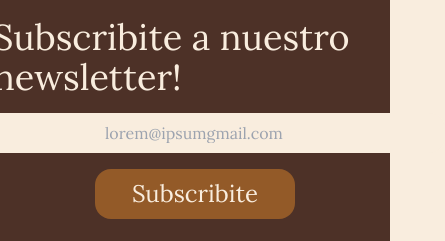
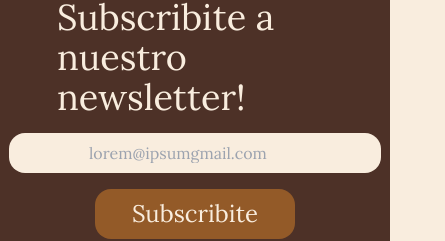
Before and after one commit to maia-ab/cafe-gmmp, a Next.js app: page /nosotros in a window 390 px wide. Shown: the part 2645-2886 px from the top of the page, 445 px wide, since content can reach past the window. Built offline with nearby package versions, Linux system fonts and the light colour scheme.

Commit message:
cambie un poco newsletter para hacerlo mas responsive

```diff
--- a/src/app/nosotros/newsletter.jsx
+++ b/src/app/nosotros/newsletter.jsx
@@ -15,7 +15,7 @@ function Newsletter() {
       <form onSubmit={handleSubmit} className="flex flex-col items-center space-y-4">
         <label className="flex items-center text-beige text-4xl mx-12">Subscribite a nuestro newsletter!</label>
         <div className="flex justify-center items-center">
-        <input className="bg-beige px-40 py-2 rounded-2xl w-[500px]"
+        <input className="bg-beige px-20 py-2 rounded-2xl max-w-[400px]"
           type="email"
           placeholder="lorem@ipsumgmail.com"
           value={email}
```
